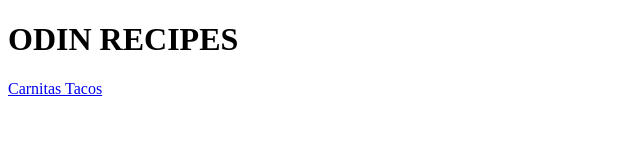
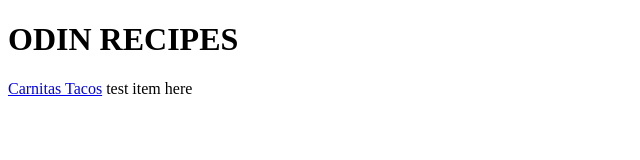
Before and after one commit to vduprey/odin-recipes, a plain HTML site: page index.html in a window 1280 px wide. Shown: the whole page, without its empty margins (0-640 px from the left). Drawn offline with Linux system fonts and the light colour scheme.

Commit message:
Add test text lines to index and tacos

```diff
--- a/index.html
+++ b/index.html
@@ -7,5 +7,6 @@
 <body>
     <h1>ODIN RECIPES</h1>
     <a href="recipes/carnitas-tacos.html">Carnitas Tacos</a>
+    test item here
 </body>
 </html>
```
Also changed, not shown: recipes/carnitas-tacos.html (+1 -0 lines).
